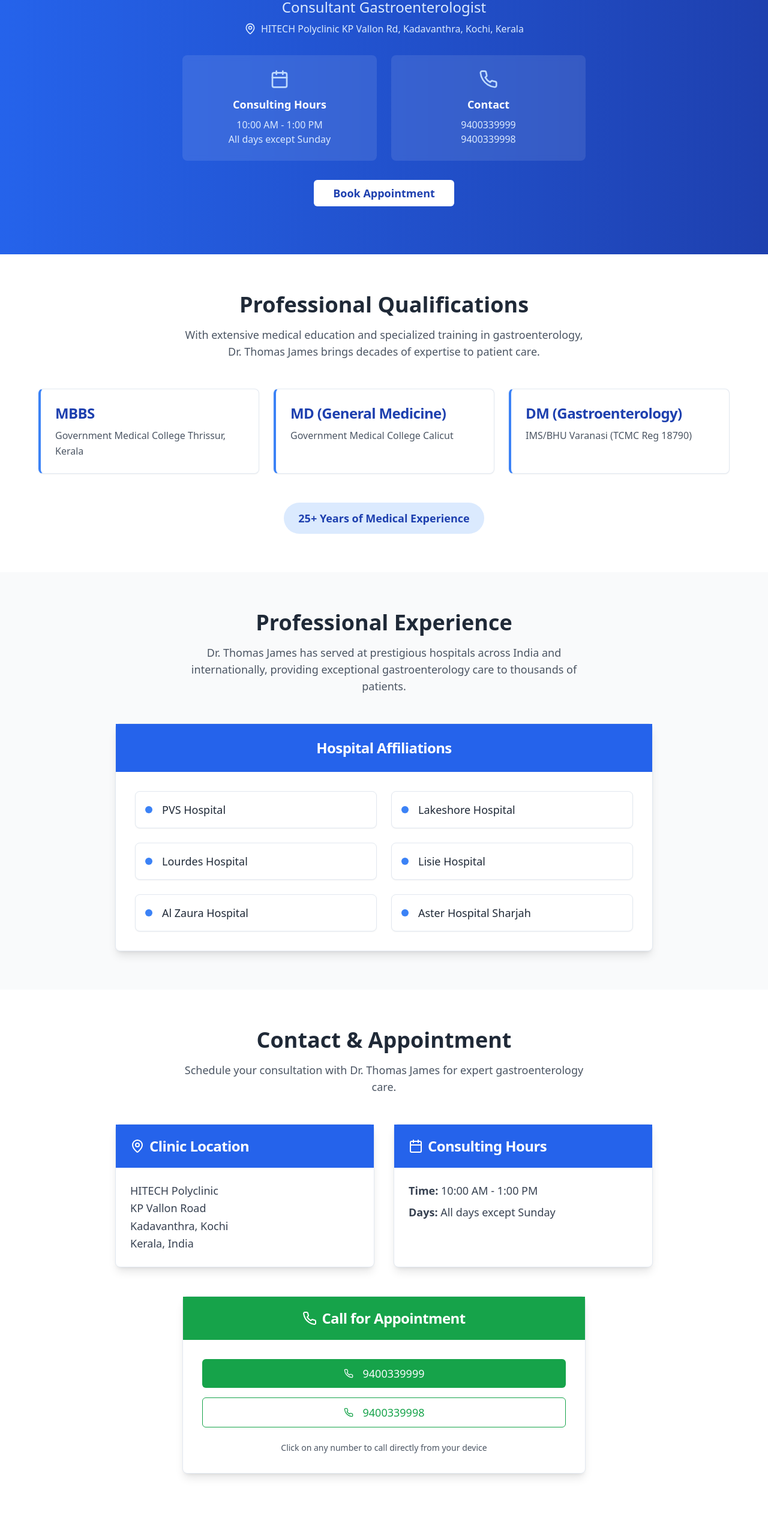
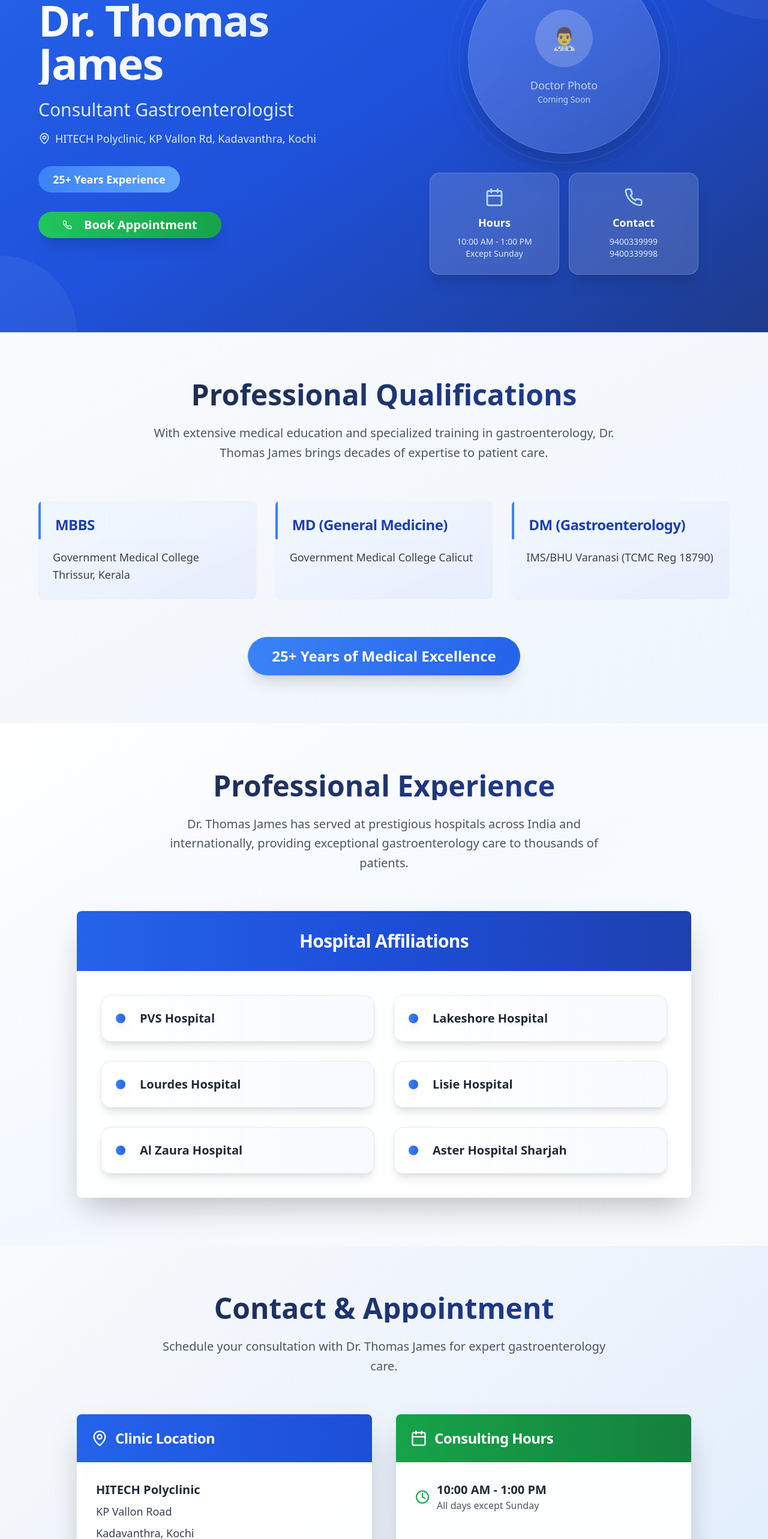
Before and after one commit to MySitesBallAd/dr-james-appointment-hub, a React (Vite) app: page / in a window 1280 px wide. Shown: the part 160-2726 px from the top of the page at 60% size. Before the commit the page ends 2681 px from the top, so only its background shows below. Built offline with nearby package versions, Linux system fonts and the light colour scheme.

Commit message:
Add visual improvements and doctor photo
Improve the website's aesthetics and add the doctor's photo.

```diff
--- a/src/components/Contact.tsx
+++ b/src/components/Contact.tsx
@@ -1,7 +1,7 @@
 
 import { Card, CardContent, CardHeader, CardTitle } from "@/components/ui/card";
 import { Button } from "@/components/ui/button";
-import { Phone, MapPin, Calendar, Mail } from "lucide-react";
+import { Phone, MapPin, Calendar, Clock } from "lucide-react";
 
 const Contact = () => {
   const handlePhoneCall = (phoneNumber: string) => {
@@ -9,82 +9,89 @@ const Contact = () => {
   };
 
   return (
-    <section className="py-16 px-4 bg-white">
+    <section className="py-20 px-4 bg-gradient-to-br from-gray-50 to-blue-100">
       <div className="max-w-6xl mx-auto">
-        <div className="text-center mb-12">
-          <h2 className="text-4xl font-bold text-gray-800 mb-4">
+        <div className="text-center mb-16">
+          <h2 className="text-5xl font-bold bg-gradient-to-r from-gray-800 to-blue-800 bg-clip-text text-transparent mb-6">
             Contact & Appointment
           </h2>
-          <p className="text-lg text-gray-600 max-w-2xl mx-auto">
+          <p className="text-xl text-gray-600 max-w-3xl mx-auto leading-relaxed">
             Schedule your consultation with Dr. Thomas James for expert gastroenterology care.
           </p>
         </div>
 
-        <div className="grid md:grid-cols-2 gap-8 max-w-4xl mx-auto">
-          <Card className="shadow-lg hover:shadow-xl transition-shadow duration-300">
-            <CardHeader className="bg-blue-600 text-white">
-              <CardTitle className="flex items-center">
-                <MapPin className="w-6 h-6 mr-2" />
+        <div className="grid lg:grid-cols-2 gap-10 max-w-5xl mx-auto mb-12">
+          <Card className="shadow-2xl hover:shadow-3xl transition-all duration-500 border-0 bg-white/90 backdrop-blur-sm hover:scale-105 overflow-hidden">
+            <CardHeader className="bg-gradient-to-r from-blue-600 to-blue-700 text-white py-6">
+              <CardTitle className="flex items-center text-2xl">
+                <MapPin className="w-7 h-7 mr-3" />
                 Clinic Location
               </CardTitle>
             </CardHeader>
-            <CardContent className="p-6">
-              <p className="text-gray-700 leading-relaxed text-lg">
-                HITECH Polyclinic<br />
-                KP Vallon Road<br />
-                Kadavanthra, Kochi<br />
-                Kerala, India
-              </p>
+            <CardContent className="p-8">
+              <div className="space-y-2">
+                <p className="text-gray-800 text-xl font-semibold">HITECH Polyclinic</p>
+                <p className="text-gray-700 text-lg">KP Vallon Road</p>
+                <p className="text-gray-700 text-lg">Kadavanthra, Kochi</p>
+                <p className="text-gray-700 text-lg">Kerala, India</p>
+              </div>
             </CardContent>
           </Card>
 
-          <Card className="shadow-lg hover:shadow-xl transition-shadow duration-300">
-            <CardHeader className="bg-blue-600 text-white">
-              <CardTitle className="flex items-center">
-                <Calendar className="w-6 h-6 mr-2" />
+          <Card className="shadow-2xl hover:shadow-3xl transition-all duration-500 border-0 bg-white/90 backdrop-blur-sm hover:scale-105 overflow-hidden">
+            <CardHeader className="bg-gradient-to-r from-green-600 to-green-700 text-white py-6">
+              <CardTitle className="flex items-center text-2xl">
+                <Calendar className="w-7 h-7 mr-3" />
                 Consulting Hours
               </CardTitle>
             </CardHeader>
-            <CardContent className="p-6">
-              <div className="text-lg text-gray-700 space-y-2">
-                <p><strong>Time:</strong> 10:00 AM - 1:00 PM</p>
-                <p><strong>Days:</strong> All days except Sunday</p>
+            <CardContent className="p-8">
+              <div className="space-y-4">
+                <div className="flex items-center">
+                  <Clock className="w-6 h-6 mr-3 text-green-600" />
+                  <div>
+                    <p className="text-xl font-semibold text-gray-800">10:00 AM - 1:00 PM</p>
+                    <p className="text-gray-600">All days except Sunday</p>
+                  </div>
+                </div>
               </div>
             </CardContent>
           </Card>
         </div>
 
-        <div className="mt-12 text-center">
-          <Card className="max-w-2xl mx-auto shadow-lg">
-            <CardHeader className="bg-green-600 text-white">
-              <CardTitle className="flex items-center justify-center">
-                <Phone className="w-6 h-6 mr-2" />
+        <div className="text-center">
+          <Card className="max-w-2xl mx-auto shadow-2xl border-0 bg-white/95 backdrop-blur-sm overflow-hidden">
+            <CardHeader className="bg-gradient-to-r from-green-600 via-green-700 to-green-800 text-white py-8">
+              <CardTitle className="flex items-center justify-center text-3xl">
+                <Phone className="w-8 h-8 mr-3" />
                 Call for Appointment
               </CardTitle>
             </CardHeader>
-            <CardContent className="p-8">
-              <div className="space-y-4">
+            <CardContent className="p-10">
+              <div className="space-y-6">
                 <Button
                   onClick={() => handlePhoneCall('9400339999')}
-                  className="w-full bg-green-600 hover:bg-green-700 text-lg py-6"
+                  className="w-full bg-gradient-to-r from-green-600 to-green-700 hover:from-green-700 hover:to-green-800 text-white text-xl py-8 rounded-2xl shadow-xl hover:shadow-2xl transform hover:scale-105 transition-all duration-300"
                   size="lg"
                 >
-                  <Phone className="w-5 h-5 mr-2" />
+                  <Phone className="w-6 h-6 mr-3" />
                   9400339999
                 </Button>
                 <Button
                   onClick={() => handlePhoneCall('9400339998')}
                   variant="outline"
-                  className="w-full border-green-600 text-green-600 hover:bg-green-50 text-lg py-6"
+                  className="w-full border-2 border-green-600 text-green-700 hover:bg-green-50 text-xl py-8 rounded-2xl shadow-lg hover:shadow-xl transform hover:scale-105 transition-all duration-300"
                   size="lg"
                 >
-                  <Phone className="w-5 h-5 mr-2" />
+                  <Phone className="w-6 h-6 mr-3" />
                   9400339998
                 </Button>
               </div>
-              <p className="text-gray-600 mt-6 text-sm">
-                Click on any number to call directly from your device
-              </p>
+              <div className="mt-8 p-4 bg-green-50 rounded-xl">
+                <p className="text-green-800 font-medium">
+                  📞 Click on any number to call directly from your device
+                </p>
+              </div>
             </CardContent>
           </Card>
         </div>
--- a/src/components/Credentials.tsx
+++ b/src/components/Credentials.tsx
@@ -18,28 +18,29 @@ const Credentials = () => {
   ];
 
   return (
-    <section className="py-16 px-4 bg-white">
+    <section className="py-20 px-4 bg-gradient-to-br from-gray-50 to-blue-50">
       <div className="max-w-6xl mx-auto">
-        <div className="text-center mb-12">
-          <h2 className="text-4xl font-bold text-gray-800 mb-4">
+        <div className="text-center mb-16">
+          <h2 className="text-5xl font-bold bg-gradient-to-r from-gray-800 to-blue-800 bg-clip-text text-transparent mb-6">
             Professional Qualifications
           </h2>
-          <p className="text-lg text-gray-600 max-w-2xl mx-auto">
+          <p className="text-xl text-gray-600 max-w-3xl mx-auto leading-relaxed">
             With extensive medical education and specialized training in gastroenterology,
             Dr. Thomas James brings decades of expertise to patient care.
           </p>
         </div>
 
-        <div className="grid md:grid-cols-3 gap-6">
+        <div className="grid md:grid-cols-3 gap-8">
           {qualifications.map((qual, index) => (
-            <Card key={index} className="hover:shadow-lg transition-shadow duration-300 border-l-4 border-l-blue-500">
-              <CardHeader className="pb-2">
-                <CardTitle className="text-2xl font-bold text-blue-800">
+            <Card key={index} className="group hover:shadow-2xl transition-all duration-500 border-0 bg-white/80 backdrop-blur-sm hover:bg-white hover:scale-105 overflow-hidden">
+              <div className="absolute inset-0 bg-gradient-to-br from-blue-500/5 to-blue-600/10 group-hover:from-blue-500/10 group-hover:to-blue-600/20 transition-all duration-500"></div>
+              <CardHeader className="relative pb-2 border-l-4 border-l-blue-500 bg-gradient-to-r from-blue-50 to-transparent">
+                <CardTitle className="text-2xl font-bold text-blue-800 group-hover:text-blue-900 transition-colors">
                   {qual.degree}
                 </CardTitle>
               </CardHeader>
-              <CardContent>
-                <p className="text-gray-600 leading-relaxed">
+              <CardContent className="relative pt-4">
+                <p className="text-gray-700 leading-relaxed text-lg group-hover:text-gray-800 transition-colors">
                   {qual.institution}
                 </p>
               </CardContent>
@@ -47,10 +48,10 @@ const Credentials = () => {
           ))}
         </div>
 
-        <div className="text-center mt-12">
-          <div className="inline-block bg-blue-100 px-6 py-3 rounded-full">
-            <span className="text-blue-800 font-semibold text-lg">
-              25+ Years of Medical Experience
+        <div className="text-center mt-16">
+          <div className="inline-block bg-gradient-to-r from-blue-500 to-blue-600 px-10 py-4 rounded-full shadow-xl">
+            <span className="text-white font-bold text-2xl">
+              25+ Years of Medical Excellence
             </span>
           </div>
         </div>
--- a/src/components/Experience.tsx
+++ b/src/components/Experience.tsx
@@ -12,31 +12,31 @@ const Experience = () => {
   ];
 
   return (
-    <section className="py-16 px-4 bg-gray-50">
+    <section className="py-20 px-4 bg-gradient-to-br from-white via-blue-50/30 to-gray-50">
       <div className="max-w-6xl mx-auto">
-        <div className="text-center mb-12">
-          <h2 className="text-4xl font-bold text-gray-800 mb-4">
+        <div className="text-center mb-16">
+          <h2 className="text-5xl font-bold bg-gradient-to-r from-gray-800 to-blue-800 bg-clip-text text-transparent mb-6">
             Professional Experience
           </h2>
-          <p className="text-lg text-gray-600 max-w-2xl mx-auto">
+          <p className="text-xl text-gray-600 max-w-3xl mx-auto leading-relaxed">
             Dr. Thomas James has served at prestigious hospitals across India and internationally,
             providing exceptional gastroenterology care to thousands of patients.
           </p>
         </div>
 
-        <Card className="max-w-4xl mx-auto shadow-lg">
-          <CardHeader className="text-center bg-blue-600 text-white">
-            <CardTitle className="text-2xl">Hospital Affiliations</CardTitle>
+        <Card className="max-w-5xl mx-auto shadow-2xl border-0 bg-white/90 backdrop-blur-sm overflow-hidden">
+          <CardHeader className="text-center bg-gradient-to-r from-blue-600 via-blue-700 to-blue-800 text-white py-8">
+            <CardTitle className="text-3xl font-bold">Hospital Affiliations</CardTitle>
           </CardHeader>
-          <CardContent className="p-8">
-            <div className="grid md:grid-cols-2 gap-6">
+          <CardContent className="p-10">
+            <div className="grid md:grid-cols-2 gap-8">
               {hospitals.map((hospital, index) => (
                 <div
                   key={index}
-                  className="flex items-center p-4 bg-white rounded-lg shadow-sm border hover:shadow-md transition-shadow duration-300"
+                  className="group flex items-center p-6 bg-gradient-to-r from-white to-blue-50/50 rounded-2xl shadow-lg border border-blue-100 hover:shadow-xl hover:scale-105 transition-all duration-300 hover:from-blue-50 hover:to-blue-100/50"
                 >
-                  <div className="w-3 h-3 bg-blue-500 rounded-full mr-4"></div>
-                  <span className="text-gray-800 font-medium text-lg">
+                  <div className="w-4 h-4 bg-gradient-to-r from-blue-500 to-blue-600 rounded-full mr-6 group-hover:scale-125 transition-transform duration-300 shadow-lg"></div>
+                  <span className="text-gray-800 font-semibold text-xl group-hover:text-blue-800 transition-colors">
                     {hospital}
                   </span>
                 </div>
--- a/src/components/Hero.tsx
+++ b/src/components/Hero.tsx
@@ -4,43 +4,77 @@ import { Button } from "@/components/ui/button";
 
 const Hero = () => {
   return (
-    <section className="relative bg-gradient-to-r from-blue-600 to-blue-800 text-white py-20 px-4">
-      <div className="max-w-6xl mx-auto text-center">
+    <section className="relative bg-gradient-to-br from-blue-600 via-blue-700 to-blue-900 text-white py-24 px-4 overflow-hidden">
+      {/* Background decoration */}
+      <div className="absolute inset-0 bg-gradient-to-r from-blue-600/20 to-transparent"></div>
+      <div className="absolute top-0 right-0 w-96 h-96 bg-white/5 rounded-full -translate-y-48 translate-x-48"></div>
+      <div className="absolute bottom-0 left-0 w-64 h-64 bg-white/5 rounded-full translate-y-32 -translate-x-32"></div>
+
+      <div className="max-w-6xl mx-auto relative z-10">
+        <div className="grid lg:grid-cols-2 gap-12 items-center">
+          {/* Left side - Doctor info */}
+          <div className="text-center lg:text-left">
             <div className="mb-8">
-          <h1 className="text-5xl md:text-6xl font-bold mb-4 tracking-tight">
+              <h1 className="text-5xl md:text-6xl lg:text-7xl font-bold mb-6 tracking-tight bg-gradient-to-r from-white to-blue-100 bg-clip-text text-transparent">
                 Dr. Thomas James
               </h1>
-          <p className="text-xl md:text-2xl text-blue-100 mb-2">
+              <p className="text-2xl md:text-3xl text-blue-100 mb-4 font-light">
                 Consultant Gastroenterologist
               </p>
-          <div className="flex items-center justify-center text-blue-100 mb-8">
-            <MapPin className="w-5 h-5 mr-2" />
-            <span>HITECH Polyclinic KP Vallon Rd, Kadavanthra, Kochi, Kerala</span>
+              <div className="flex items-center justify-center lg:justify-start text-blue-100 mb-8">
+                <MapPin className="w-5 h-5 mr-2 flex-shrink-0" />
+                <span className="text-lg">HITECH Polyclinic, KP Vallon Rd, Kadavanthra, Kochi</span>
               </div>
-        </div>
-
-        <div className="grid md:grid-cols-2 gap-6 max-w-2xl mx-auto mb-8">
-          <div className="bg-white/10 backdrop-blur-sm rounded-lg p-6">
-            <Calendar className="w-8 h-8 mx-auto mb-3 text-blue-200" />
-            <h3 className="text-lg font-semibold mb-2">Consulting Hours</h3>
-            <p className="text-blue-100">10:00 AM - 1:00 PM</p>
-            <p className="text-blue-100">All days except Sunday</p>
-          </div>
-
-          <div className="bg-white/10 backdrop-blur-sm rounded-lg p-6">
-            <Phone className="w-8 h-8 mx-auto mb-3 text-blue-200" />
-            <h3 className="text-lg font-semibold mb-2">Contact</h3>
-            <p className="text-blue-100">9400339999</p>
-            <p className="text-blue-100">9400339998</p>
+              <div className="inline-block bg-gradient-to-r from-blue-500 to-blue-400 px-6 py-2 rounded-full">
+                <span className="text-white font-semibold text-lg">25+ Years Experience</span>
               </div>
             </div>
 
             <Button
               size="lg"
-          className="bg-white text-blue-800 hover:bg-blue-50 font-semibold px-8 py-3 text-lg"
+              className="bg-gradient-to-r from-green-500 to-green-600 hover:from-green-600 hover:to-green-700 text-white font-semibold px-10 py-4 text-xl rounded-full shadow-xl hover:shadow-2xl transform hover:scale-105 transition-all duration-300"
             >
+              <Phone className="w-6 h-6 mr-3" />
               Book Appointment
             </Button>
+          </div>
+
+          {/* Right side - Doctor photo and info cards */}
+          <div className="flex flex-col items-center space-y-8">
+            {/* Doctor Photo Placeholder */}
+            <div className="relative">
+              <div className="w-80 h-80 rounded-full bg-gradient-to-br from-white/20 to-white/10 backdrop-blur-sm border border-white/20 flex items-center justify-center shadow-2xl">
+                <div className="text-center text-white/70">
+                  <div className="w-24 h-24 mx-auto mb-4 rounded-full bg-white/20 flex items-center justify-center">
+                    <span className="text-4xl">👨‍⚕️</span>
+                  </div>
+                  <p className="text-lg font-medium">Doctor Photo</p>
+                  <p className="text-sm">Coming Soon</p>
+                </div>
+              </div>
+              {/* Decorative rings */}
+              <div className="absolute -inset-4 rounded-full border border-white/10"></div>
+              <div className="absolute -inset-8 rounded-full border border-white/5"></div>
+            </div>
+
+            {/* Info Cards */}
+            <div className="grid md:grid-cols-2 gap-4 w-full max-w-md">
+              <div className="bg-white/15 backdrop-blur-md rounded-2xl p-6 border border-white/20 hover:bg-white/20 transition-all duration-300 shadow-xl">
+                <Calendar className="w-8 h-8 mx-auto mb-3 text-blue-200" />
+                <h3 className="text-lg font-semibold mb-2 text-center">Hours</h3>
+                <p className="text-blue-100 text-center text-sm">10:00 AM - 1:00 PM</p>
+                <p className="text-blue-100 text-center text-sm">Except Sunday</p>
+              </div>
+
+              <div className="bg-white/15 backdrop-blur-md rounded-2xl p-6 border border-white/20 hover:bg-white/20 transition-all duration-300 shadow-xl">
+                <Phone className="w-8 h-8 mx-auto mb-3 text-blue-200" />
+                <h3 className="text-lg font-semibold mb-2 text-center">Contact</h3>
+                <p className="text-blue-100 text-center text-sm">9400339999</p>
+                <p className="text-blue-100 text-center text-sm">9400339998</p>
+              </div>
+            </div>
+          </div>
+        </div>
       </div>
     </section>
   );
```
Lines whose indentation alone changed are shown as unchanged.
